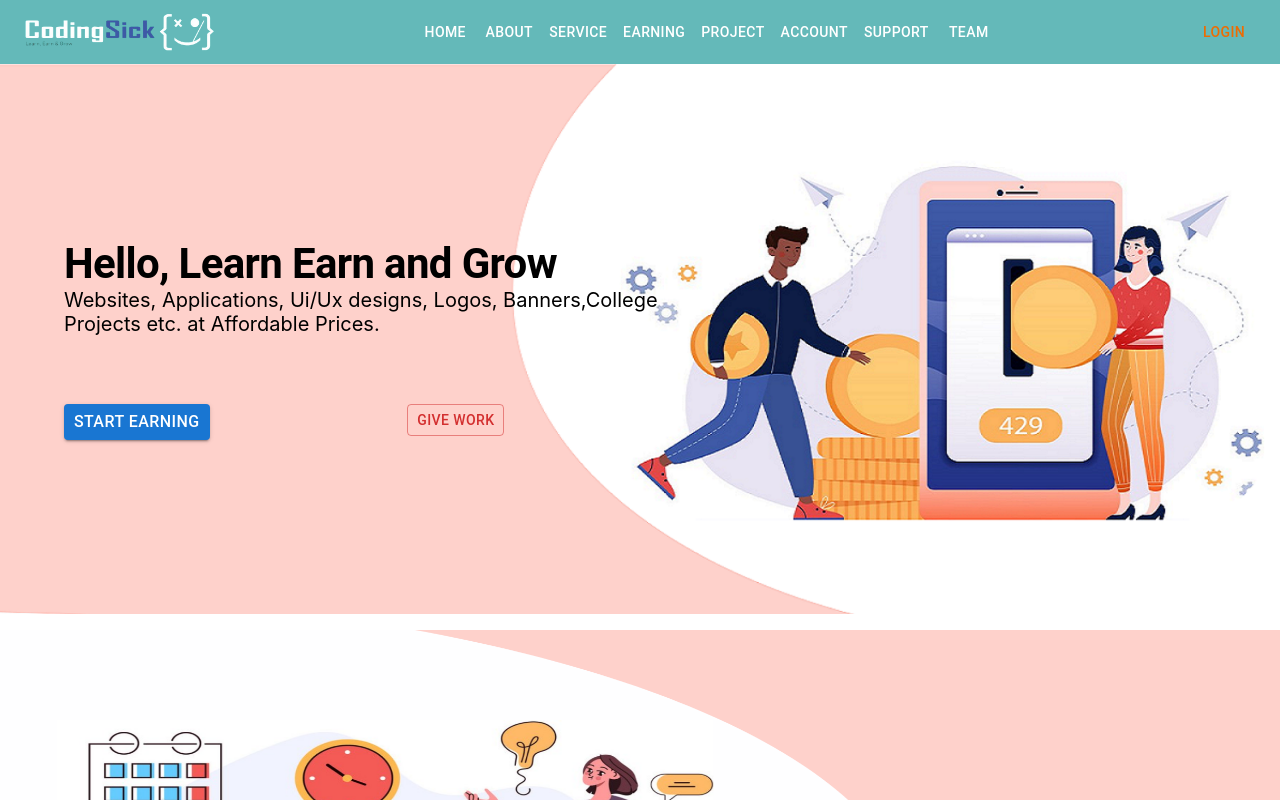
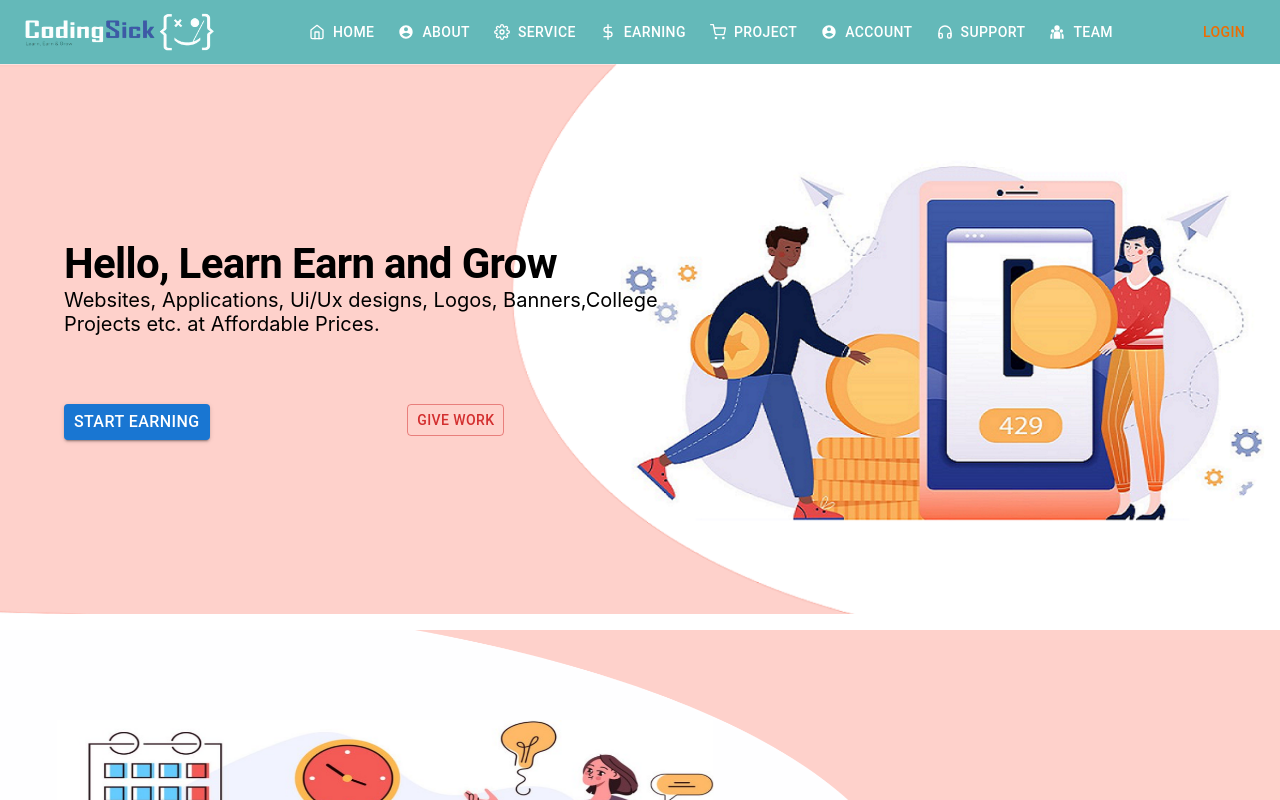
Before and after one commit to sunil7117/demo, a React (Create React App) app: page / in a window 1280 px wide. Shown: the top 800 px of the page. Built offline with nearby package versions, Linux system fonts and the light colour scheme.

Commit message:
add buttons in navbar

```diff
--- a/src/component/Navbar.js
+++ b/src/component/Navbar.js
@@ -14,21 +14,26 @@ import {
 // ----------------------
 import MenuIcon from "@mui/icons-material/Menu";
 
-import HomeIcon from "@mui/icons-material/Home";
-import AccountCircleIcon from "@mui/icons-material/AccountCircle";
-
 import { NavLink } from "react-router-dom";
 import SigninSignup from "./loginSinginComponent/SigninSignup";
 import logo from "../images/logo.png";
+import {
+  FiSettings,
+  FiDollarSign,
+  FiShoppingCart,
+  FiHeadphones,
+  FiHome,
+} from "react-icons/fi";
+import { RiTeamFill, RiAccountCircleFill } from "react-icons/ri";
 const pages = [
-  { link: "home", icon: <HomeIcon /> },
-  { link: "about", icon: <AccountCircleIcon /> },
-  { link: "service" },
-  { link: "earning" },
-  { link: "project" },
-  { link: "account" },
-  { link: "support" },
-  { link: "team" },
+  { link: "home", icon: <FiHome /> },
+  { link: "about", icon: <RiAccountCircleFill /> },
+  { link: "service", icon: <FiSettings /> },
+  { link: "earning", icon: <FiDollarSign /> },
+  { link: "project", icon: <FiShoppingCart /> },
+  { link: "account", icon: <RiAccountCircleFill /> },
+  { link: "support", icon: <FiHeadphones /> },
+  { link: "team", icon: <RiTeamFill /> },
 ];
 
 const Navbar = () => {
@@ -94,6 +99,9 @@ const Navbar = () => {
                       textDecoration: "none",
                     }}
                   >
+                    <IconButton component="span" sx={{ width: 32 }}>
+                      {page.icon}
+                    </IconButton>
                     {page.link}
                   </Typography>
                 </MenuItem>
@@ -123,6 +131,12 @@ const Navbar = () => {
                     color: "white",
                   }}
                 >
+                  <IconButton
+                    component="span"
+                    sx={{ width: 32, color: "white" }}
+                  >
+                    {page.icon}
+                  </IconButton>
                   {page.link}
                 </Button>
               ))}
```
